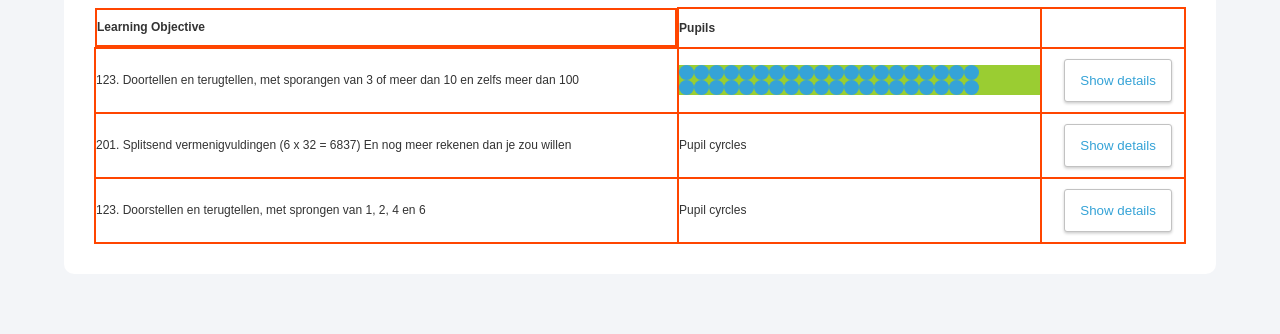
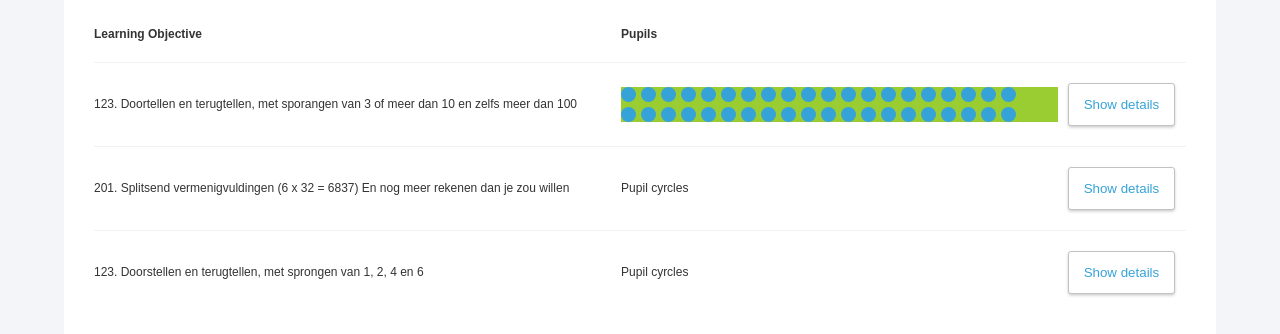
Before and after one commit to WiliTheSParrow/SnappetFrontendChallenge, a plain HTML site: page index.html in a window 1280 px wide. Shown: the part 238-572 px from the top of the page. Drawn offline with Linux system fonts and the light colour scheme; a web font is replaced by a local one.

Commit message:
changed bordering

```diff
--- a/style.scss
+++ b/style.scss
@@ -5,6 +5,7 @@ $color-blue-light: #b9def1;
 
 $color-grey-light-1:#f3f5f8;
 $color-grey-light-2: #c2c2c2;
+$color-grey-light-3: #f1f1f1;
 $color-grey-dark: #333333;
 
 $color-red: #c32552;
@@ -373,8 +374,8 @@ body {
 
         th,
         td {
-            border: 2px solid orangered;
-            padding: 1rem 0;
+            // border: 2px solid orangered;
+            padding: 2rem 0;
         }
 
 
@@ -387,7 +388,7 @@ body {
 
 
             &:not(:last-child) {
-                border-bottom: 1px solid $color-grey-light-2;
+                border-bottom: 1px solid $color-grey-light-3;
             }
 
         }
@@ -395,6 +396,8 @@ body {
         &--firstcol {}
 
         &--thirdcol {
+            display: flex;
+            align-items: center;
             text-align: center;
         }
 
@@ -438,12 +441,14 @@ body {
         &--container {
             background: yellowgreen;
 
+
             &-row1 {
                 display: flex;
             }
 
             &-row2 {
                 display: flex;
+                margin-top: .5rem;
             }
         }
 
@@ -452,6 +457,7 @@ body {
             width: 15px;
             height: 15px;
             border-radius: 50%;
+            margin-right: .5rem;
         }
     }
 }
```
Also changed, not shown: style.css, 1 other file.
